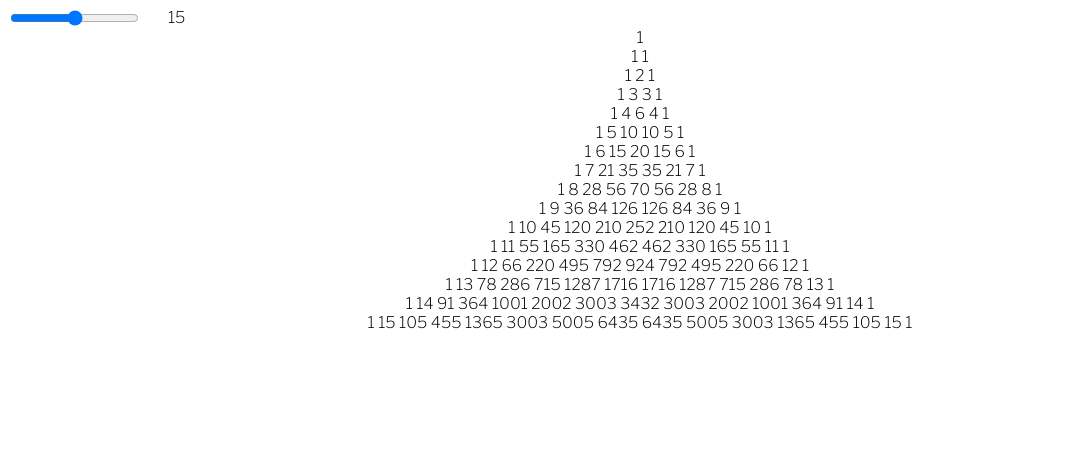
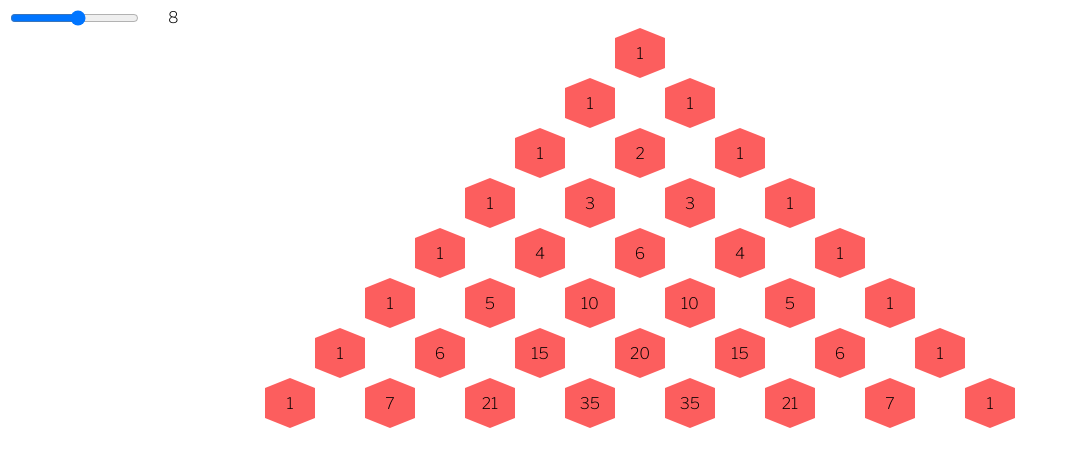
Before and after one commit to serega325228/pascal, a plain HTML site: page index.html in a window 1280 px wide. Shown: the whole page, without its empty margins (0-1067 px from the left). Drawn offline with nearby package versions, Linux system fonts and the light colour scheme.

Commit message:
sota version

```diff
--- a/index.html
+++ b/index.html
@@ -9,10 +9,12 @@
 </head>
 <body>
     <div class="range__container">
-        <input type="range" id="range" max="30">
+        <input type="range" id="range" max="15">
         <div id="range-value"></div>
     </div>
-    <div class="display"></div>
+    <div class="display__container">
+        <div class="display"></div>
+    </div>
     <script src="main.js"></script>
 </body>
 </html>
--- a/main.js
+++ b/main.js
@@ -1,5 +1,5 @@
 let arr = [10];
-let i, j;
+let i, j, k;
 let range = document.querySelector('#range');
 let display = document.querySelector('.display')
 let rangeValue = document.querySelector('#range-value');
@@ -10,23 +10,25 @@ const pascal = (size) => {
     }
 
     arr[0] = 1;
+
     for (j = 1; j <= size; j++) {
-        let str = document.createElement('div')
-        str.className = 'str'
+
+            let str = document.createElement('div')
+            str.className = 'str'
+            str.style.gridTemplateColumns = `repeat(${j}, 100px)`
+
         for (i = j; i >= 1 ; i--) {
-            str.textContent += `${arr[i-1]}  `;
+
+            let num = document.createElement('div')
+            num.className = 'num'
+
+            num.textContent = `${arr[i-1]}`;
             arr[i] = arr[i-1] + arr[i];
+            str.appendChild(num)
         }
+
         display.appendChild(str)
     }
-
-    let str = document.createElement('div')
-    str.className = 'str'
-
-    for (i = 0; i <= size; i++) {
-        str.textContent += `${arr[i]}  `;
-    }
-    display.appendChild(str)
 }
 
 rangeValue.textContent = range.value;
--- a/style.css
+++ b/style.css
@@ -4,14 +4,51 @@
     font-family: 'Libre Franklin', sans-serif;
 }
 
-.display {
+.display__container {
     display: flex;
-    flex-direction: column;
     justify-content: center;
 }
 
 .str {
-    text-align: center;
+    display: grid;
+    width: 1000px;
+    height: 50px;
+    justify-content: center;
+}
+
+.num {
+    width: 50px;
+    height: 30px;
+    background: #fc5e5e;
+    position: relative;
+    margin: 10px auto;
+    display: flex;
+    justify-content: center;
+    align-items: center;
+}
+
+.num:before {
+    content: "";
+    width: 0;
+    height: 0;
+    position: absolute;
+    top: -10.5px;
+    left: 0;
+    border-left: 25px solid transparent;
+    border-right: 25px solid transparent;
+    border-bottom: 10px solid #fc5e5e;
+}
+
+.num:after {
+    content: "";
+    width: 0;
+    height: 0;
+    position: absolute;
+    bottom: -10px;
+    left: 0;
+    border-left: 25px solid transparent;
+    border-right: 25px solid transparent;
+    border-top: 10px solid #fc5e5e;
 }
 
 #range-value {
```
Also changed, not shown: 1 other file.
